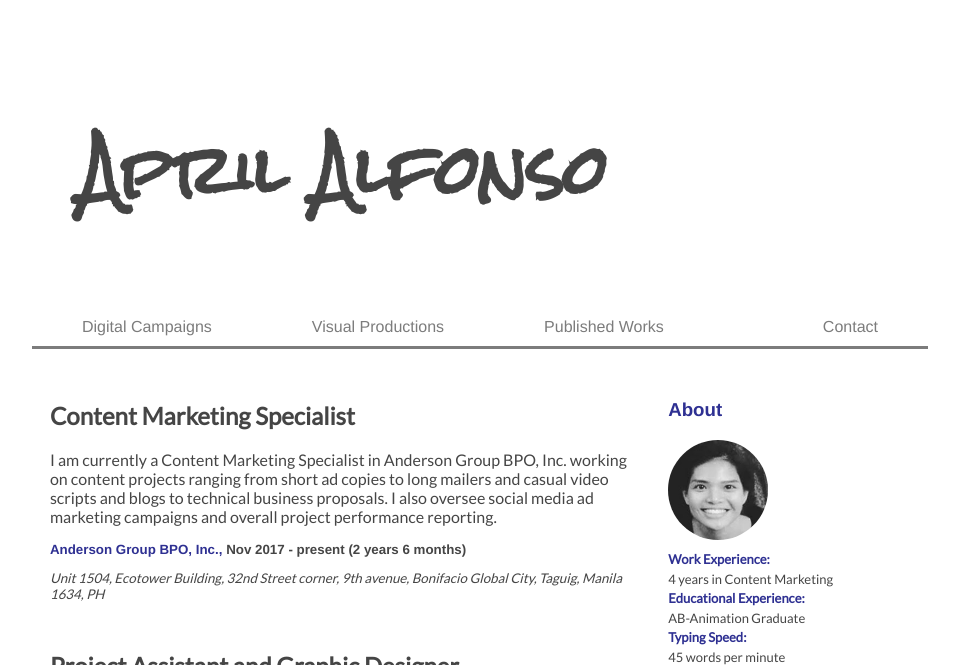
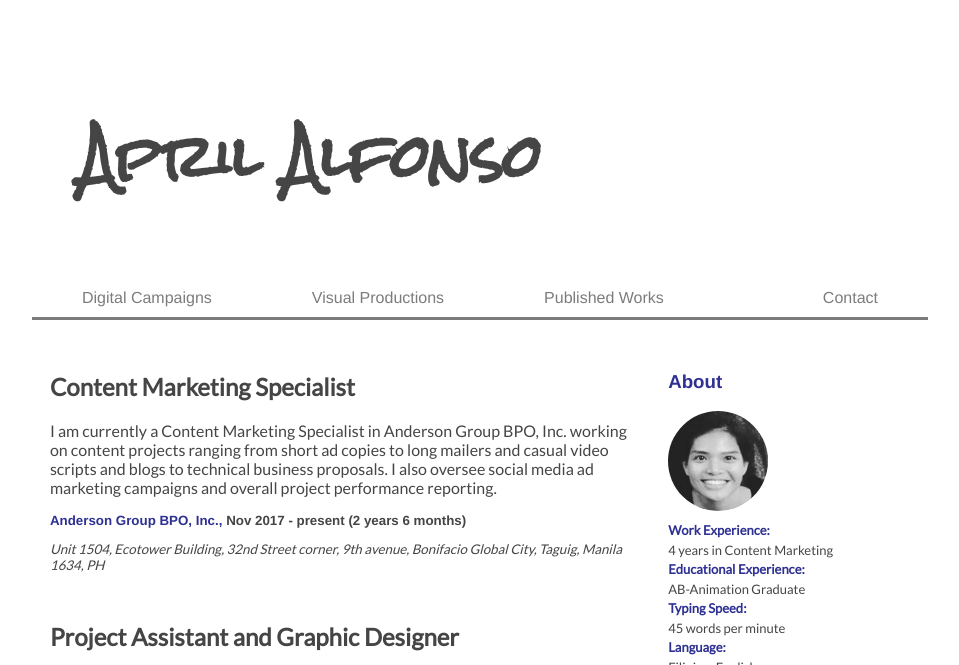
Before and after one commit to AprilAlfonso/aprilalfonso.github.io, a plain HTML site: page index.html in a window 1280 px wide. Shown: the top 665 px of the page, without its empty margins (160-1119 px from the left). Drawn offline with Linux system fonts and the light colour scheme.

Commit message:
updated header font size

```diff
--- a/index.html
+++ b/index.html
@@ -13,7 +13,7 @@
 <body>
 
     <div id="home" class="header">
-        <h1 style="font-size: 4rem;"> April Alfonso </h1>
+        <h1 style="font-size: 3.5rem;"> April Alfonso </h1>
     </div>
     <div id="myNavBar">
         <ul class="breadcrumbs">
```
